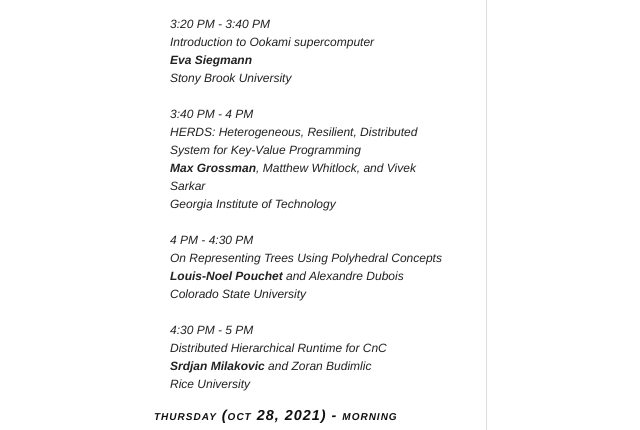
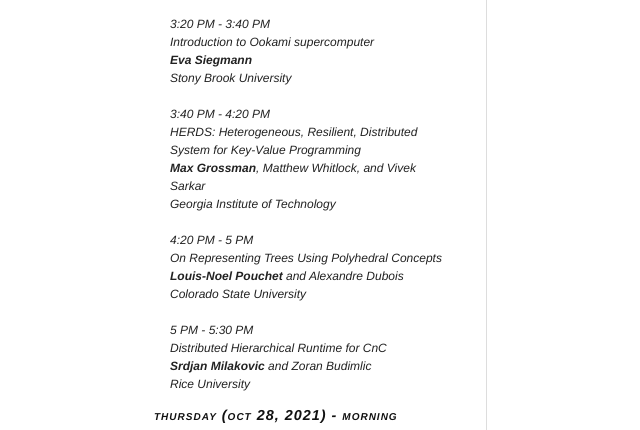
Before and after one commit to cnc-workshop/cnc2021, a plain HTML site: page index.html in a window 1280 px wide. Shown: the part 1753-2183 px from the top of the page, 298-938 px from the left. Drawn offline with Linux system fonts and the light colour scheme.

Commit message:
Updated the times

```diff
--- a/index.html
+++ b/index.html
@@ -269,7 +269,7 @@
 		</ul>
 
 		<ul>
-		3:40 PM - 4 PM<br>
+		3:40 PM - 4:20 PM<br>
 		HERDS: Heterogeneous, Resilient, Distributed System for Key-Value Programming<br>
 		<b>Max Grossman</b>, Matthew Whitlock, and Vivek Sarkar<br>
 		Georgia Institute of Technology
@@ -277,14 +277,14 @@
 
 
 		<ul>
-		4 PM - 4:30 PM<br>
+		4:20 PM - 5 PM<br>
 		On Representing Trees Using Polyhedral Concepts<br>
 		<b>Louis-Noel Pouchet</b> and Alexandre Dubois<br>
 		Colorado State University
 		</ul>
 
 		<ul>
-		4:30 PM - 5 PM<br>
+		5 PM - 5:30 PM<br>
 		Distributed Hierarchical Runtime for CnC<br>
 		<b>Srdjan Milakovic</b> and Zoran Budimlic<br>
 		Rice University
```
